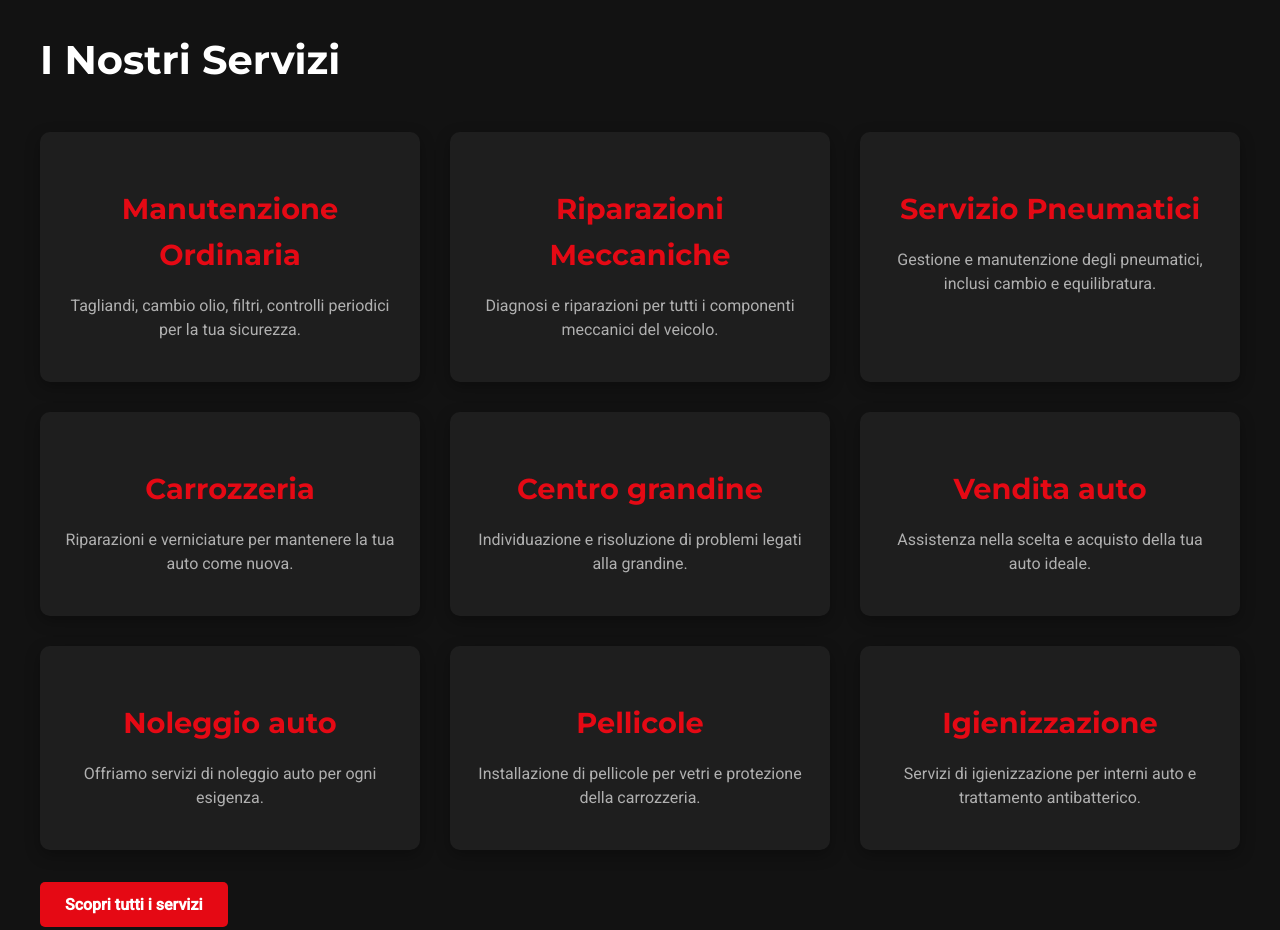
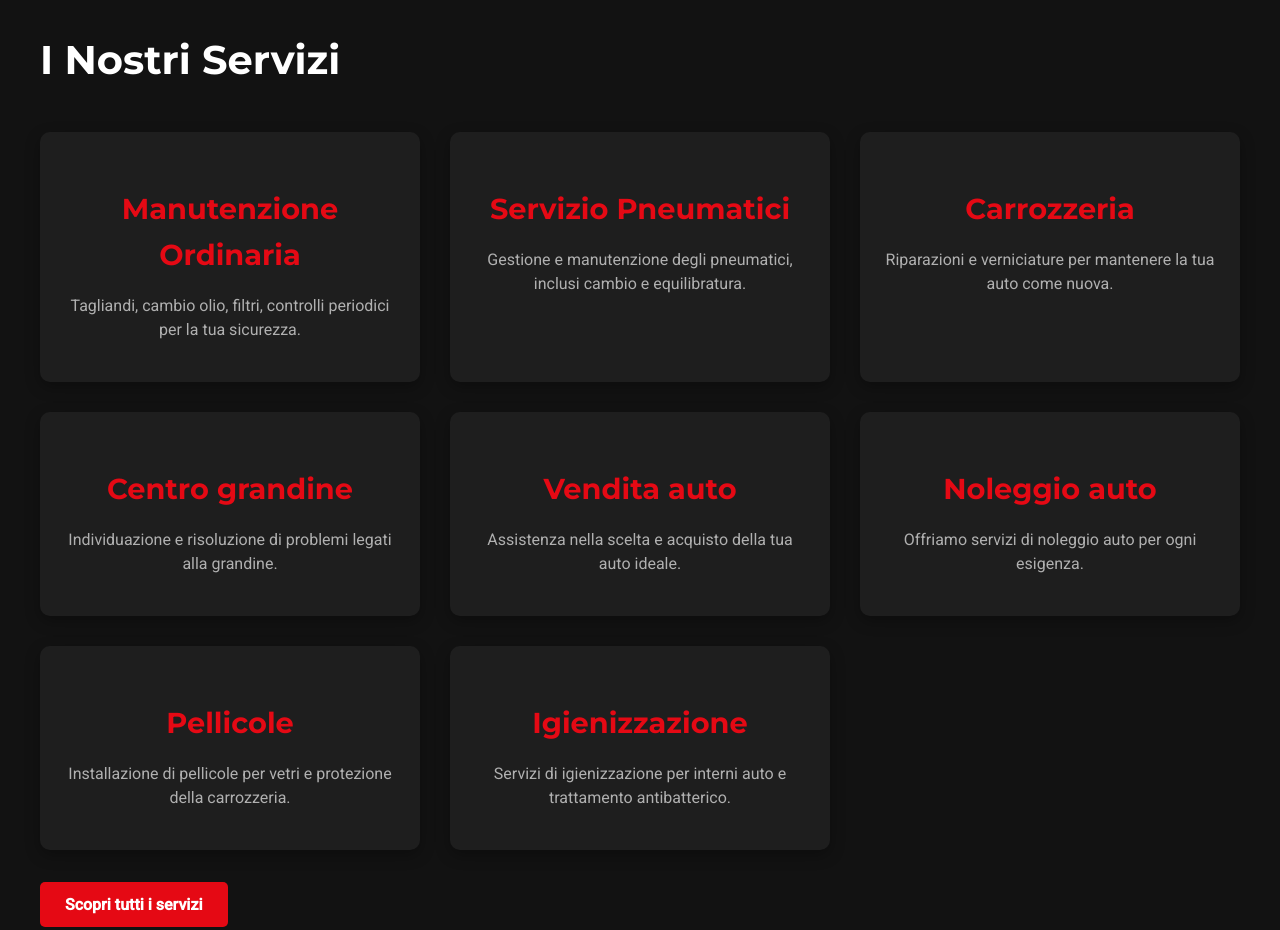
Before and after one commit to Dwebcoding/Dreamcar-, a website: page index.html in a window 1280 px wide. Shown: the part 1580-2510 px from the top of the page. Drawn offline with Linux system fonts and the light colour scheme.

Commit message:
Remove Riparazioni Meccaniche from home page services

```diff
--- a/index.html
+++ b/index.html
@@ -93,10 +93,6 @@
                             <p>Tagliandi, cambio olio, filtri, controlli periodici per la tua sicurezza.</p>
                         </div>
                         <div class="service-item">
-                            <h3>Riparazioni Meccaniche</h3>
-                            <p>Diagnosi e riparazioni per tutti i componenti meccanici del veicolo.</p>
-                        </div>
-                        <div class="service-item">
                             <h3>Servizio Pneumatici</h3>
                             <p>Gestione e manutenzione degli pneumatici, inclusi cambio e equilibratura.</p>
                         </div>
```
